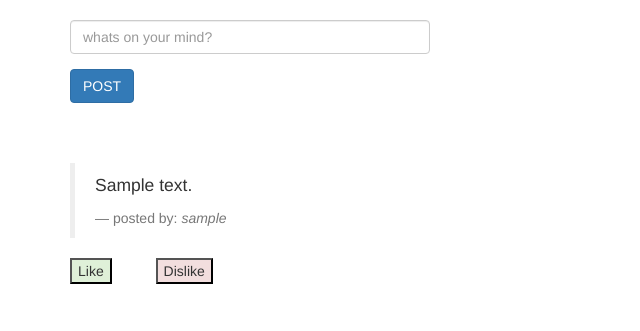
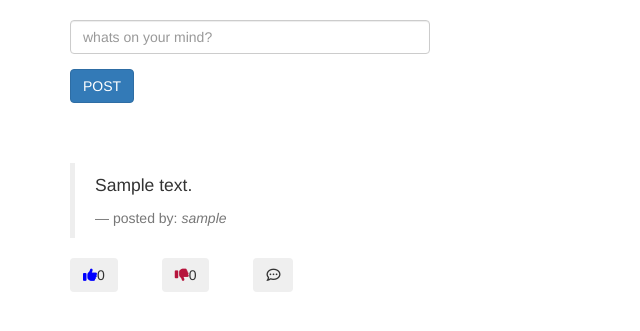
Before and after one commit to hamisicodes/One-Minute-Pitch, a Flask app: page /pitch in a window 1280 px wide. Shown: the part 52-383 px from the top of the page, without its empty margins (0-640 px from the left). Run offline with Flask 2, Linux system fonts and the light colour scheme; a user stored in the database is signed in; tables that the repository leaves empty hold one stand-in row (values such as "Sample post"); some libraries are stand-ins or nearby versions.

Commit message:
revert back to old changes due to errors

```diff
--- a/app/main/views.py
+++ b/app/main/views.py
@@ -47,12 +47,3 @@ def profile(id):
     title = f'{user.username}'
 
     return render_template("profile.html", user=user , pitches = pitches , title = title)
-
-@main.route('/vote' ,methods=["GET", "POST"])
-def vote():
-    if 'like' in request.form:
-        pass
-    elif 'Dislike' in request.form:
-        pass
-
-    return render_template('pitches.html')
--- a/app/templates/pitches.html
+++ b/app/templates/pitches.html
@@ -35,12 +35,13 @@
                 <p>{{ pitch.description }}</p>
                 <footer>posted by: <cite title="Source Title">{{ pitch.user.username }}</cite></footer>
             </blockquote>
+            <button type="button" class="btn btn-light"> <i class="fa fa-thumbs-up"
+                    style="font-size:14px; color:blue"></i>0</button><span class="tab" style="display:inline-block ; margin-left:40px"></span>
 
-            <form action="{{url_for('main.vote')}}" method="POST">
-                <input type="submit" class="bg-success" name="Like" value="Like"><span class="tab" style="margin-left: 40px; "></span>
-                <input type="submit" class="bg-danger" name="Dislike" value="Dislike">
-                <br><br><br>
-            </form>
+            <button type="button" class="btn btn-light"><i class="fa fa-thumbs-down"
+                    style="font-size:14px; color:rgb(182, 20, 60)"></i>0</button><span class="tab" style="display:inline-block ; margin-left:40px"></span>
+
+            <button type="button" class="btn btn-light"> <i class='far fa-comment-dots' style='font-size:14px'></i></button> <br><br><br>
 
         </div>
         {% endfor %}
```
